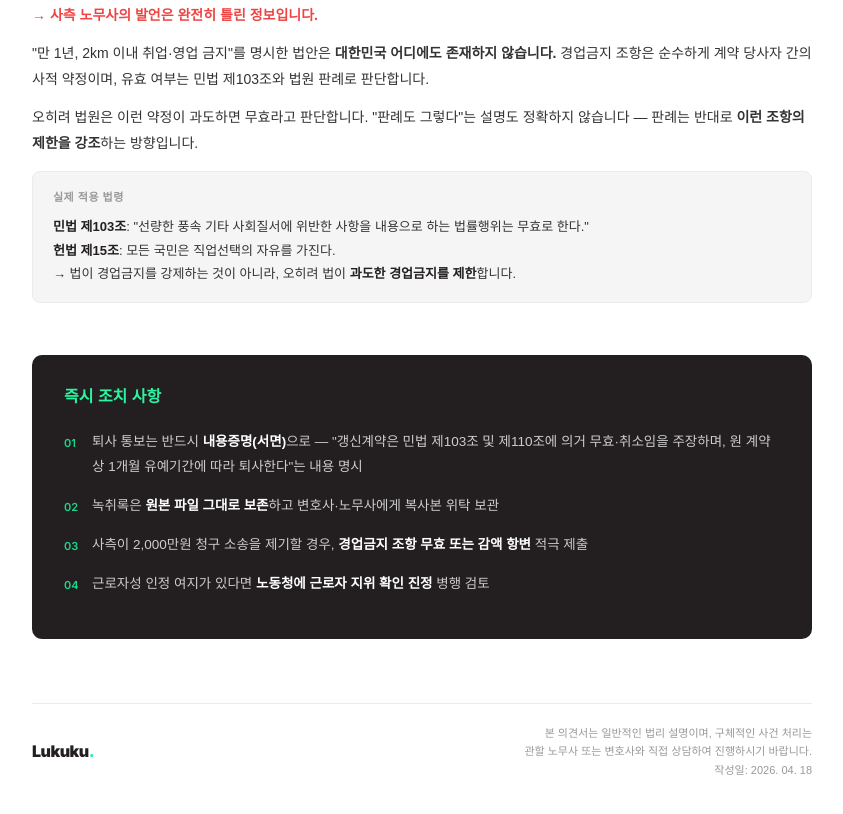
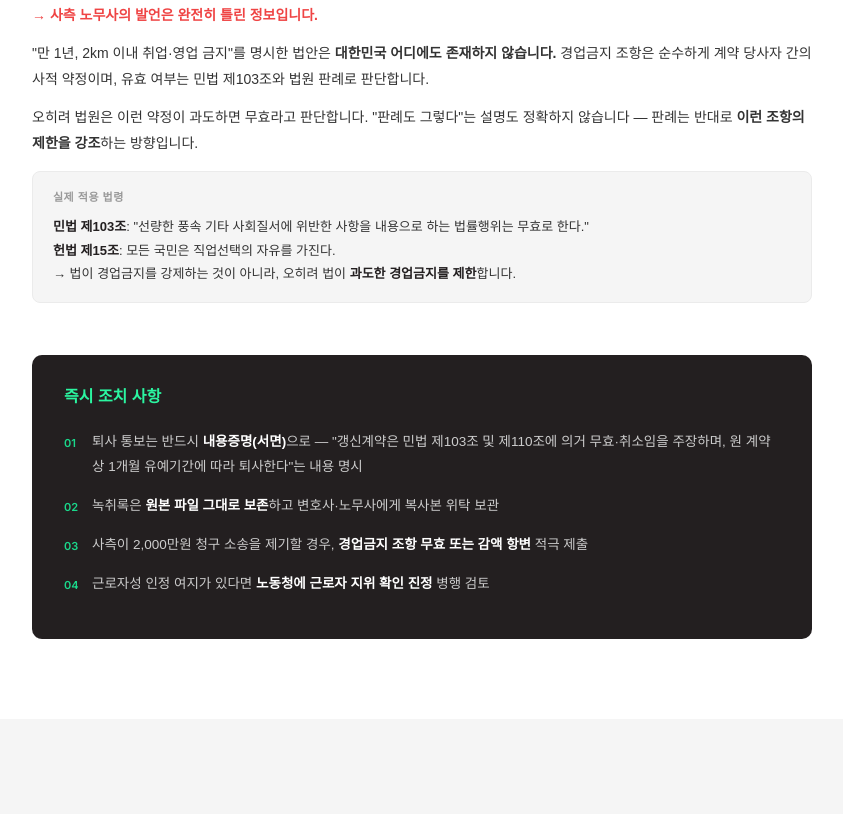
Before and after one commit to abishai-abishai/for-garam, a plain HTML site: page index.html in a window 1280 px wide. Shown: the part 4477-5291 px from the top of the page, without its empty margins (218-1061 px from the left). After the commit the page ends 5196 px from the top, so only its background shows below. Drawn offline with Linux system fonts and the light colour scheme; a web font is replaced by a local one.

Commit message:
Remove footer

```diff
--- a/index.html
+++ b/index.html
@@ -755,15 +755,6 @@
 </div>
 
 
-<!-- Footer -->
-<div class="doc-footer">
-  <div class="f-logo">Lukuku<span class="dot">.</span></div>
-  <div class="f-meta">
-    본 의견서는 일반적인 법리 설명이며, 구체적인 사건 처리는<br>
-    관할 노무사 또는 변호사와 직접 상담하여 진행하시기 바랍니다.<br>
-    작성일: 2026. 04. 18
-  </div>
-</div>
 
 </div>
 </body>
```
